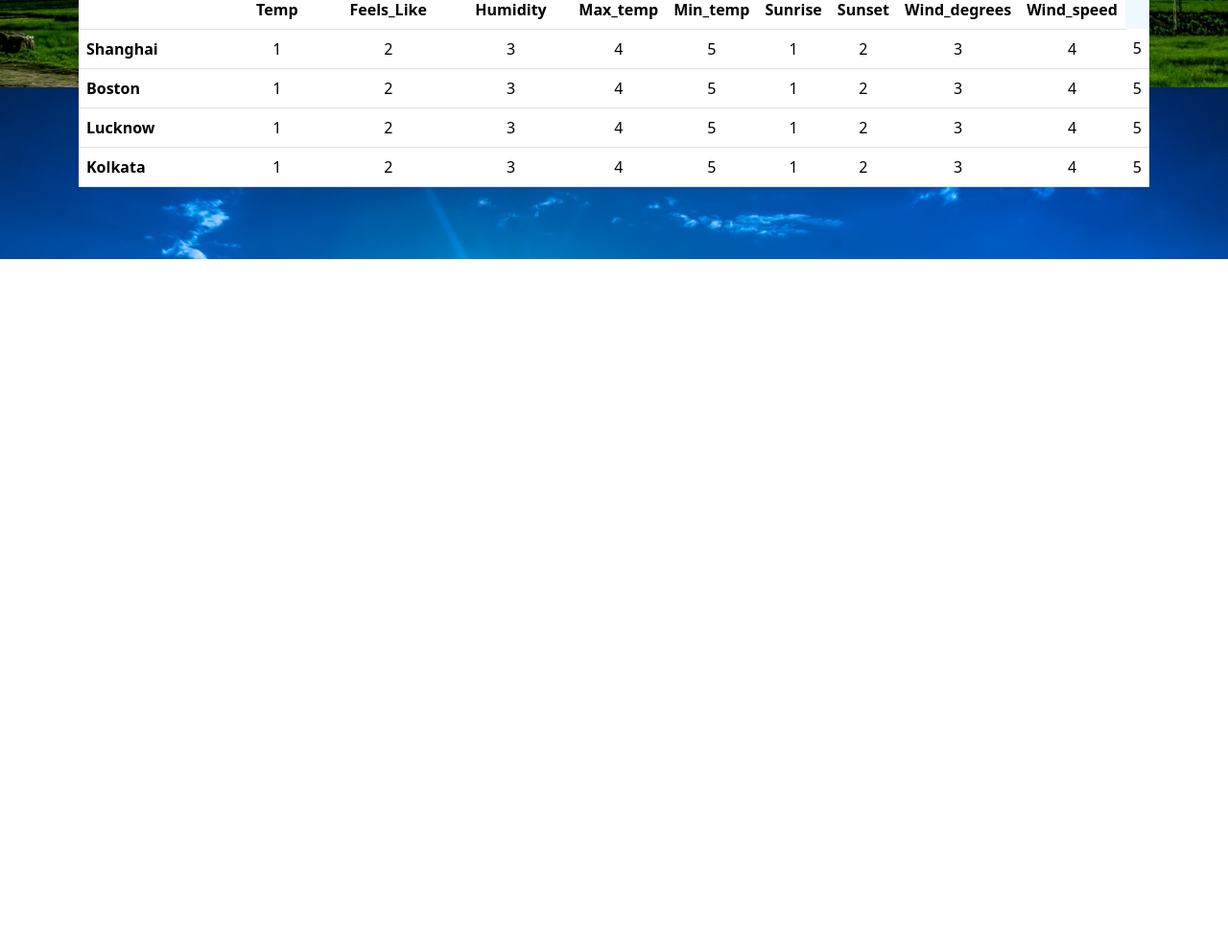
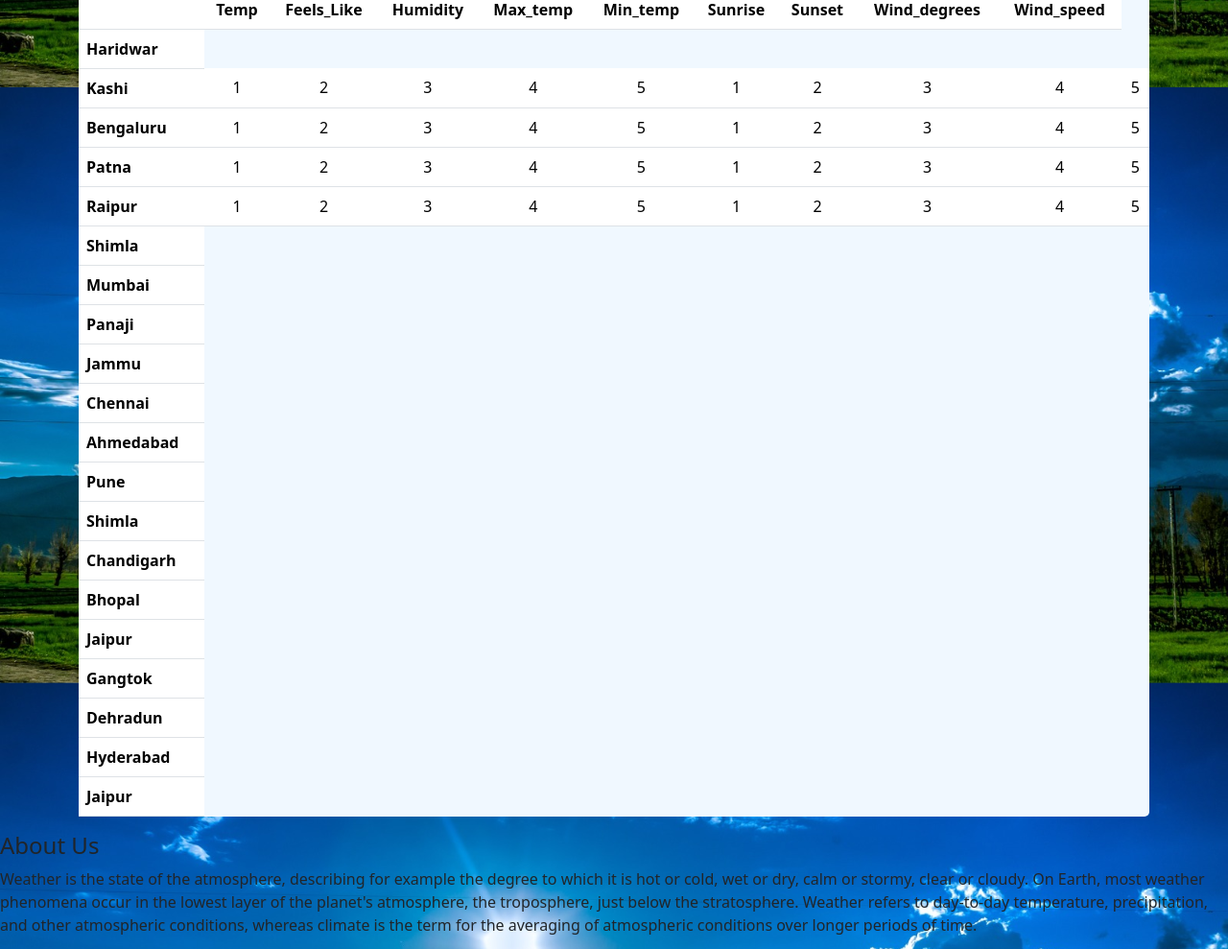
Before and after one commit to mangeshss/WeatherSearch, a plain HTML site: page index.html in a window 1280 px wide. Shown: the part 530-1519 px from the top of the page at 96% size. Before the commit the page ends 800 px from the top, so only its background shows below. Drawn offline with nearby package versions, Linux system fonts and the light colour scheme; no server answers.

Commit message:
Update index.html

```diff
--- a/index.html
+++ b/index.html
@@ -1,6 +1,5 @@
 <!doctype html>
 <html lang="en">
-
 <head>
     <meta charset="utf-8">
     <meta name="viewport" content="width=device-width, initial-scale=1">
@@ -8,15 +7,16 @@
     <link href="https://cdn.jsdelivr.net/npm/bootstrap@5.3.0-alpha2/dist/css/bootstrap.min.css" rel="stylesheet"
         integrity="sha384-aFq/bzH65dt+w6FI2ooMVUpc+21e0SRygnTpmBvdBgSdnuTN7QbdgL+OapgHtvPp" crossorigin="anonymous">
     <link rel="stylesheet" href="style.css">
+    <link rel="stylesheet" href="https://cdnjs.cloudflare.com/ajax/libs/font-awesome/4.7.0/css/font-awesome.min.css">
 </head>
-
 <body>
+    <div class="main">
         <nav class="navbar navbar-expand-lg bg-body-tertiary">
             <div class="container-fluid">
                 <a class="navbar-brand" href="#">Weather App</a>
                 <button class="navbar-toggler" type="button" data-bs-toggle="collapse"
-                data-bs-target="#navbarSupportedContent" aria-controls="navbarSupportedContent" aria-expanded="false"
-                aria-label="Toggle navigation">
+                    data-bs-target="#navbarSupportedContent" aria-controls="navbarSupportedContent"
+                    aria-expanded="false" aria-label="Toggle navigation">
                     <span class="navbar-toggler-icon"></span>
                 </button>
                 <div class="collapse navbar-collapse" id="navbarSupportedContent">
@@ -25,37 +25,39 @@
                             <a class="nav-link active" aria-current="page" href="#">Home</a>
                         </li>
                         <li class="nav-item">
-                        <a class="nav-link" href="#">About this App</a>
+                            <a class="nav-link" href="#about1">About this App</a>
                         </li>
                         <li class="nav-item dropdown">
                             <a class="nav-link dropdown-toggle" href="#" role="button" data-bs-toggle="dropdown"
                                 aria-expanded="false">
                                 <!-- How to use? -->
                             </a>
-                        <ul class="dropdown-menu">
-                            <li><a class="dropdown-item" href="#">Delhi</a></li>
+                            <!-- <ul class="dropdown-menu">
+                                <li><a class="dropdown-item"  href="#">Delhi</a></li>
                                 <li><a class="dropdown-item" href="#">Gurgaon</a></li>
                                 <li>
                                     <hr class="dropdown-divider">
                                 </li>
                                 <li><a class="dropdown-item" href="#">Benglore</a></li>
-                        </ul>
+                            </ul> -->
                         </li>
                         <li class="nav-item">
                             <a class="nav-link">Usage Guide</a>
                         </li>
                     </ul>
                     <form class="d-flex" role="search">
-                    <input id="city" class="form-control me-2" type="search" placeholder="Search" aria-label="Search">
-                    <button class="btn btn-outline-success" type="submit" id="submit">Search</button>
+                        <input id="city" class="form-control me-2" type="search" placeholder="Search "
+                            aria-label="Search">
+                        <button class="btn btn-outline-success" type="submit" id="submit">GetWeather</button>
                     </form>
                 </div>
             </div>
         </nav>
-
         <!-- Feature -->
         <div class="container">
-        <h1 class="my-4 text-center">Weather For <span id="cityName"></span></h1>
+            <h1 class="my-4 text-center"> <span id="Weather-heading">Weather For <span id="cityName"></span></span>
+                <span id="wrong-name">Please Enter Valid City Name</span>
+            </h1>
             <main>
                 <div class="row row-cols-1 row-cols-md-3 mb-3 text-center">
                     <div class="col">
@@ -70,8 +72,6 @@
                                     <li>Temperature is <span id="temp"></span></li>
                                     <li>Min Temperature <span id="min_temp"></span></li>
                                     <li>Max Temperature <span id="max_temp"></span></li>
-
-
                                 </ul>
                                 <!-- <button type="button" class="w-100 btn btn-lg btn-outline-primary">Sign up for free</button> -->
                             </div>
@@ -89,9 +89,6 @@
                                     <li>Humidity is <span id="humidity"></span></li>
                                     <li>Feels Like <span id="feels_like"></span></li>
                                     <li>Sunrise time is <span id="sunrise"></span></li>
-
-
-
                                 </ul>
                                 <!-- <button type="button" class="w-100 btn btn-lg btn-primary">Get started</button> -->
                             </div>
@@ -107,41 +104,39 @@
                                         class="text-body-secondary fw-light"> Km/hr</small></h1>
                                 <ul class="list-unstyled mt-3 mb-4">
                                     <li>Wind Speed is <span id="wind_speed"></span></li>
-
                                     <li>Wind Degree is <span id="wind_degrees"></span></li>
                                     <li>Sunset Time is <span id="sunset"></span></li>
                                     <!-- <li>Cloud PCT is <span id="cloud_pct"></span></li> -->
-
-
                                 </ul>
                                 <!-- <button type="button" class="w-100 btn btn-lg btn-primary">Contact us</button> -->
                             </div>
                         </div>
                     </div>
                 </div>
-
-            <h2 class="display-6 text-center mb-4">Weather of Selected Cities</h2>
-
+                <h2 class="display-6 text-center mb-4"> <span>Some Major Cities Of India</span></h2>
                 <div class="table-responsive">
                     <table class="table text-center">
                         <thead>
                             <tr>
-                            <th style="width: 34%;"></th>
-                            <!-- <th style="width: 22%;">Cloud_pct</th> -->
-                            <th style="width: 22%;">Temp</th>
-                            <th style="width: 22%;">Feels_Like</th>
-                            <th style="width: 22%;">Humidity</th>
-                            <th style="width: 22%;">Max_temp</th>
-                            <th style="width: 22%;">Min_temp</th>
-                            <th style="width: 22%;">Sunrise</th>
-                            <th style="width: 22%;">Sunset</th>
-                            <th style="width: 22%;">Wind_degrees</th>
-                            <th style="width: 22%;">Wind_speed</th>
+                                <th></th>
+                                <!-- <th >Cloud_pct</th> -->
+                                <th>Temp</th>
+                                <th>Feels_Like</th>
+                                <th>Humidity</th>
+                                <th>Max_temp</th>
+                                <th>Min_temp</th>
+                                <th>Sunrise</th>
+                                <th>Sunset</th>
+                                <th>Wind_degrees</th>
+                                <th>Wind_speed</th>
                             </tr>
                         </thead>
                         <tbody>
                             <tr id="first-row">
-                            <th scope="row" class="text-start">Shanghai</th>
+                                <th scope="row" class="text-start">Haridwar</th>
+                            </tr>
+                            <tr id="first-row">
+                                <th scope="row" class="text-start">Kashi</th>
                                 <td>1</td>
                                 <td>2</span></td>
                                 <td>3</td>
@@ -154,7 +149,7 @@
                                 <td>5</td>
                             </tr>
                             <tr id="second-row">
-                            <th scope="row" class="text-start">Boston</th>
+                                <th scope="row" class="text-start">Bengaluru</th>
                                 <td>1</td>
                                 <td>2</td>
                                 <td>3</td>
@@ -167,10 +162,9 @@
                                 <td>5</td>
                             </tr>
                         </tbody>
-
                         <tbody>
                             <tr id="third-row">
-                            <th scope="row" class="text-start">Lucknow</th>
+                                <th scope="row" class="text-start">Patna</th>
                                 <td>1</td>
                                 <td>2</td>
                                 <td>3</td>
@@ -183,7 +177,7 @@
                                 <td>5</td>
                             </tr>
                             <tr id="fourth-row">
-                            <th scope="row" class="text-start">Kolkata</th>
+                                <th scope="row" class="text-start">Raipur</th>
                                 <td>1</td>
                                 <td>2</td>
                                 <td>3</td>
@@ -195,14 +189,79 @@
                                 <td>4</td>
                                 <td>5</td>
                             </tr>
+                            <tr id="first-row">
+                                <th scope="row" class="text-start">Shimla</th>
+                            </tr>
+                            <tr id="first-row">
+                                <th scope="row" class="text-start">Mumbai</th>
+                            </tr>
+                            <tr id="first-row">
+                                <th scope="row" class="text-start">Panaji</th>
+                            </tr>
+                            <tr id="first-row">
+                                <th scope="row" class="text-start">Jammu</th>
+                            </tr>
+                            <tr id="first-row">
+                                <th scope="row" class="text-start">Chennai</th>
+                            </tr>
+                            <tr id="first-row">
+                                <th scope="row" class="text-start">Ahmedabad</th>
+                            </tr>
+                            <tr id="first-row">
+                                <th scope="row" class="text-start">Pune</th>
+                            </tr>
+                            <tr id="first-row">
+                                <th scope="row" class="text-start">Shimla</th>
+                            </tr>
+                            <tr id="first-row">
+                                <th scope="row" class="text-start">Chandigarh</th>
+                            </tr>
+                            <tr id="first-row">
+                                <th scope="row" class="text-start">Bhopal</th>
+                            </tr>
+                            <tr id="first-row">
+                                <th scope="row" class="text-start">Jaipur</th>
+                            </tr>
+                            <tr id="first-row">
+                                <th scope="row" class="text-start">Gangtok</th>
+                            </tr>
+                            <tr id="first-row">
+                                <th scope="row" class="text-start">Dehradun</th>
+                            </tr>
+                            <tr id="first-row">
+                                <th scope="row" class="text-start">Hyderabad</th>
+                            </tr>
+                            <tr id="first-row">
+                                <th scope="row" class="text-start">Jaipur</th>
+                            </tr>
                         </tbody>
                     </table>
                 </div>
             </main>
         </div>
+    </div>
+    <section id="about1" class="footer">
+        <h4 class="w3">About Us</h4>
+        <p class="w1">Weather is the state of the atmosphere, describing for example the degree to which it is hot or
+            cold,
+            wet or dry, calm or stormy, clear or cloudy. On Earth, most weather phenomena occur in the lowest
+            layer of the planet's atmosphere, the troposphere, just below the stratosphere. Weather refers to
+            day-to-day temperature, precipitation, and other atmospheric conditions, whereas climate is the term
+            for the averaging of atmospheric conditions over longer periods of time.
+        </p>
+        <div class="icons">
+            <i class="fa fa-facebook"></i>
+            <i class="fa fa-twitter"></i>
+            <i class="fa fa-instagram"></i>
+            <i class="fa fa-linkedin"></i>
+        </div>
+        <p class="w2">Made by AVMH</p>
+        <div class="bottom">Weather App corporation &copy 2023</div>
+    </section>
     <script src="https://cdn.jsdelivr.net/npm/bootstrap@5.3.0-alpha2/dist/js/bootstrap.bundle.min.js"
         integrity="sha384-qKXV1j0HvMUeCBQ+QVp7JcfGl760yU08IQ+GpUo5hlbpg51QRiuqHAJz8+BrxE/N"
         crossorigin="anonymous"></script>
+    <script src="moment/moment.min.js"></script>
     <script src="weather.js"></script>
 </body>
 
```
Lines whose indentation alone changed are shown as unchanged.
